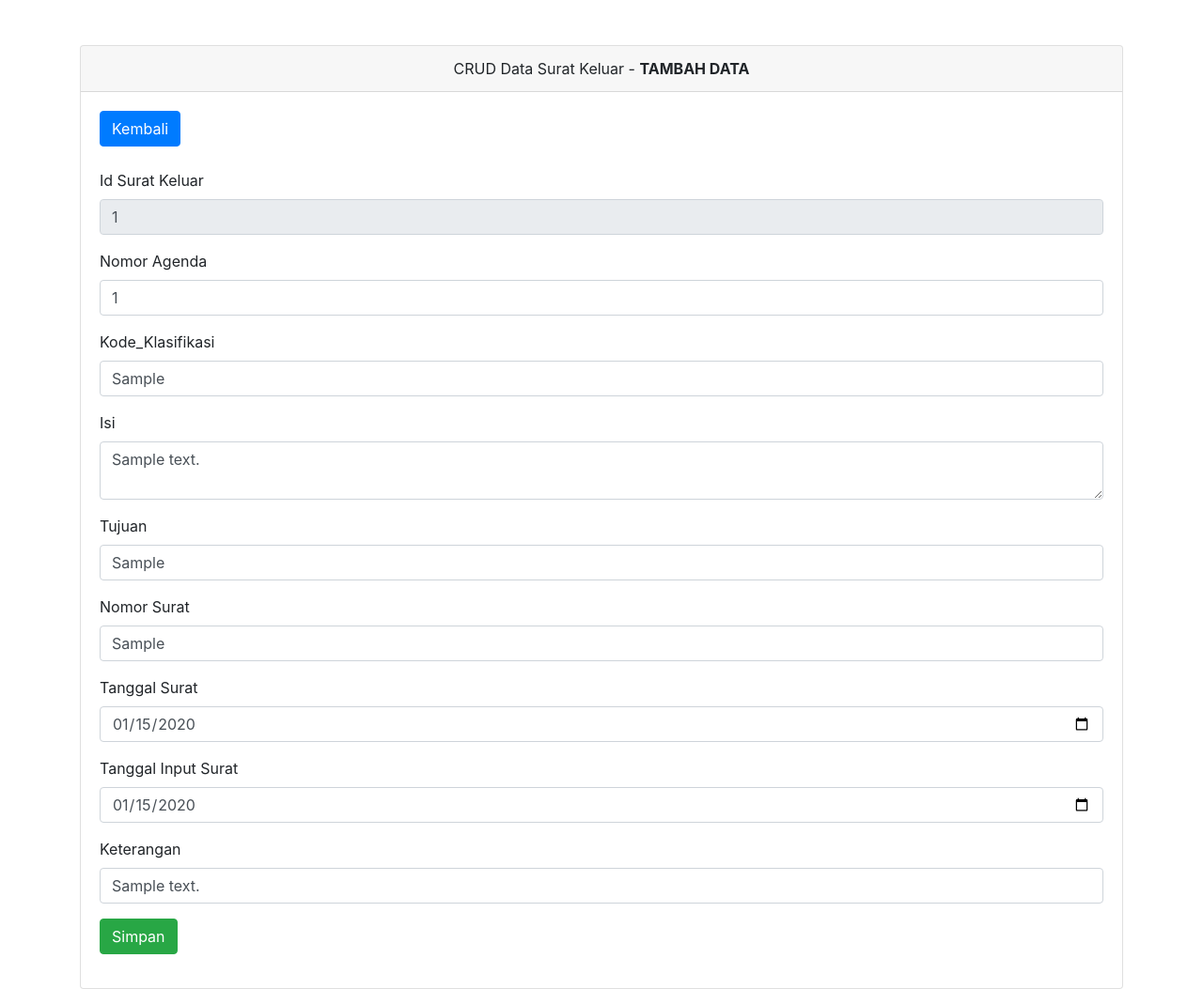
After one commit to gugi97/E-Administration, a Laravel app: page /suratkeluar/edit/1 in a window 1280 px wide. The commit adds this page. Shown: the whole page at 94% size. Run offline with Laravel 8, Linux system fonts and the light colour scheme; tables that the repository leaves empty hold one stand-in row (values such as "Sample post"); some libraries are stand-ins or nearby versions.

Commit message:
menambahkan CRUD suratkeluar

```diff
--- /dev/null
+++ b/app/Http/Controllers/SuratKeluarController.php
@@ -0,0 +1,76 @@
+<?php
+
+namespace App\Http\Controllers;
+
+use App\SuratKeluar;
+use Illuminate\Http\Request;
+use Illuminate\Support\Facades\DB;
+
+class SuratKeluarController extends Controller
+{
+    public function index()
+    {
+		// mengambil data dari table pegawai
+    	$suratkeluar = DB::table('suratkeluar')->get();
+
+    	// mengirim data pegawai ke view index
+		return view('suratkeluar',['suratkeluar' => $suratkeluar]);
+	}
+
+	public function tambah()
+    {
+    	return view('suratkeluar_tambah');
+	}
+
+	public function store(Request $request)
+    {
+		// insert data ke table pegawai
+		DB::table('suratkeluar')->insert([
+			'no_agenda' => $request->no_agenda,
+			'kode_klasifikasi' => $request->kode_klasifikasi,
+			'isi' => $request->isi,
+			'tujuan' => $request->tujuan,
+			'no_suratkeluar' => $request->no_suratkeluar,
+			'tgl_surat' => $request->tgl_surat,
+			'tgl_catat' => $request->tgl_catat,
+			'keterangan' => $request->keterangan
+		]);
+		// alihkan halaman ke halaman pegawai
+    	return redirect('/suratkeluar');
+	}
+
+	public function edit($id_suratkeluar)
+	{
+		// mengambil data suratkeluar berdasarkan id yang dipilih
+		$suratkeluar = DB::table('suratkeluar')->where('id_suratkeluar',$id_suratkeluar)->get();
+		// passing data surat keluar yang didapat ke view suratkeluar_edit.blade.php
+		return view('suratkeluar_edit', ['suratkeluar' => $suratkeluar]);
+	}
+
+	public function update(Request $request)
+	{
+
+		// update data surat keluar
+		DB::table('suratkeluar')->where('id_suratkeluar',$request->id_suratkeluar)->update([
+			'no_agenda' => $request->no_agenda,
+			'kode_klasifikasi' => $request->kode_klasifikasi,
+			'isi' => $request->isi,
+			'tujuan' => $request->tujuan,
+			'no_suratkeluar' => $request->no_suratkeluar,
+			'tgl_surat' => $request->tgl_surat,
+			'tgl_catat' => $request->tgl_catat,
+			'keterangan' => $request->keterangan
+		]);
+		// alihkan halaman ke halaman suratkeluar
+		return redirect('/suratkeluar');
+	}
+
+	public function delete($id_suratkeluar)
+	{
+		// menghapus data pegawai berdasarkan id yang dipilih
+		DB::table('suratkeluar')->where('id_suratkeluar',$id_suratkeluar)->delete();
+
+		// alihkan halaman ke halaman pegawai
+		return redirect('/suratkeluar');
+	}
+}
--- a/resources/views/layouts/master.blade.php
+++ b/resources/views/layouts/master.blade.php
@@ -172,7 +172,7 @@
                                     </a>
                                 </li>
                                 <li class="nav-item">
-                                    <a href="../../index2.html" class="nav-link">
+                                    <a href="{{ url('/suratkeluar') }}" class="nav-link">
                                         <i class="fas fa-angle-right nav-icon"></i>
                                         <p>Surat Keluar</p>
                                     </a>
--- /dev/null
+++ b/resources/views/suratkeluar_edit.blade.php
@@ -0,0 +1,92 @@
+<!doctype html>
+<html>
+    <head>
+        <meta charset="utf-8">
+        <meta name="viewport" content="width=device-width, initial-scale=1">
+        <link href="https://stackpath.bootstrapcdn.com/bootstrap/4.2.1/css/bootstrap.min.css" rel="stylesheet">
+        <title>Tutorial</title>
+    </head>
+    <body>
+        <div class="container">
+            <div class="card mt-5">
+                <div class="card-header text-center">
+                    CRUD Data Surat Keluar - <strong>TAMBAH DATA</strong>
+                </div>
+                <div class="card-body">
+                    <a href="/suratkeluar" class="btn btn-primary">Kembali</a>
+                    <br/>
+                    <br/>
+                    @foreach($suratkeluar as $ske)
+                    <form method="post" action="/suratkeluar/update">
+                        {{ csrf_field() }}
+                        <div class="form-group">
+                            <label>Id Surat Keluar</label>
+                            <input type="text" name="id_suratkeluar" value="{{ $ske->id_suratkeluar }}" class="form-control" disabled>
+                        </div>
+                        <div class="form-group">
+                            <label>Nomor Agenda</label>
+                            <input type="number" name="no_agenda" class="form-control" value="{{ $ske->no_agenda }}">
+                        </div>
+                        <div class="form-group">
+                            <label>Kode_Klasifikasi</label>
+                            <input type="text" name="kode_klasifikasi" class="form-control" placeholder="Kode Klasifikasi" value="{{ $ske->kode_klasifikasi }}">
+                            @if($errors->has('kode_klasifikasi'))
+                                <div class="text-danger">
+                                    {{ $errors->first('kode_klasifikasi')}}
+                                </div>
+                            @endif
+                        </div>
+                        <div class="form-group">
+                            <label>Isi</label>
+                            <textarea name="isi" class="form-control" placeholder="Isi Surat">{{ $ske->isi }}</textarea>
+                            @if($errors->has('isi'))
+                                <div class="text-danger">
+                                    {{ $errors->first('isi')}}
+                                </div>
+                            @endif
+                        </div>
+                        <div class="form-group">
+                            <label>Tujuan</label>
+                            <input type="text" name="tujuan" class="form-control" placeholder="Tujuan" value="{{ $ske->tujuan }}">
+                            @if($errors->has('tujuan'))
+                                <div class="text-danger">
+                                    {{ $errors->first('tujuan')}}
+                                </div>
+                            @endif
+                        </div>
+                        <div class="form-group">
+                            <label>Nomor Surat</label>
+                            <input type="text" name="no_suratkeluar" class="form-control" placeholder="Nomor Surat" value="{{ $ske->no_suratkeluar }}">
+                            @if($errors->has('no_suratkeluar'))
+                                <div class="text-danger">
+                                    {{ $errors->first('no_suratkeluar')}}
+                                </div>
+                            @endif
+                        </div>
+                        <div class="form-group">
+                            <label>Tanggal Surat</label>
+                            <input type="date" name="tgl_surat" class="form-control" value="{{ $ske->tgl_surat }}">
+                        </div>
+                        <div class="form-group">
+                            <label>Tanggal Input Surat</label>
+                            <input type="date" name="tgl_catat" class="form-control" value="{{ $ske->tgl_catat }}">
+                        </div>
+                        <div class="form-group">
+                            <label>Keterangan</label>
+                            <input type="text" name="keterangan" class="form-control" placeholder="Keterangan" value="{{ $ske->keterangan }}">
+                            @if($errors->has('keterangan'))
+                                <div class="text-danger">
+                                    {{ $errors->first('keterangan')}}
+                                </div>
+                            @endif
+                        </div>
+                        <div class="form-group">
+                            <input type="submit" class="btn btn-success" value="Simpan">
+                        </div>
+                    </form>
+                    @endforeach
+                </div>
+            </div>
+        </div>
+    </body>
+</html>
--- a/routes/web.php
+++ b/routes/web.php
@@ -6,3 +6,10 @@ Auth::routes();
 
 Route::get('/', 'HomeController@index')->name('home');
 Route::get('suratmasuk', 'SuratMasukControllerk@index');
+
+Route::get('suratkeluar', 'SuratKeluarController@index');
+Route::get('suratkeluar/tambah', 'SuratKeluarController@tambah');
+Route::post('suratkeluar/store', 'SuratKeluarController@store');
+Route::get('suratkeluar/edit/{id_suratkeluar}', 'SuratKeluarController@edit');
+Route::post('suratkeluar/update/{id_suratkeluar}', 'SuratKeluarController@update');
+Route::get('suratkeluar/hapus/{id_suratkeluar}', 'SuratKeluarController@delete');
```
Also changed, not shown: app/SuratKeluar.php (added, +13 -0 lines), resources/views/suratkeluar.blade.php (added, +75 -0 lines), resources/views/suratkeluar_tambah.blade.php (added, +109 -0 lines), database/migrations/2020_03_29_133310_create_surat_keluars_table.php (added).
